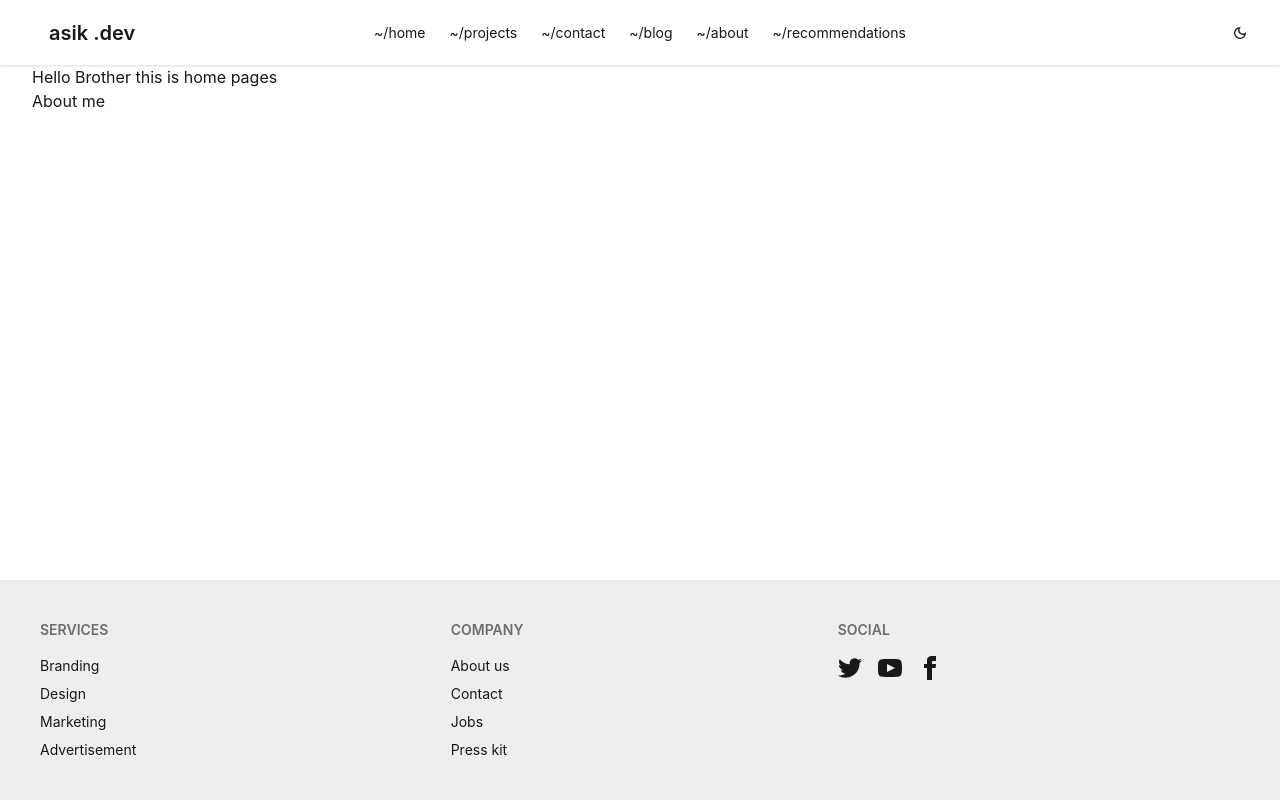
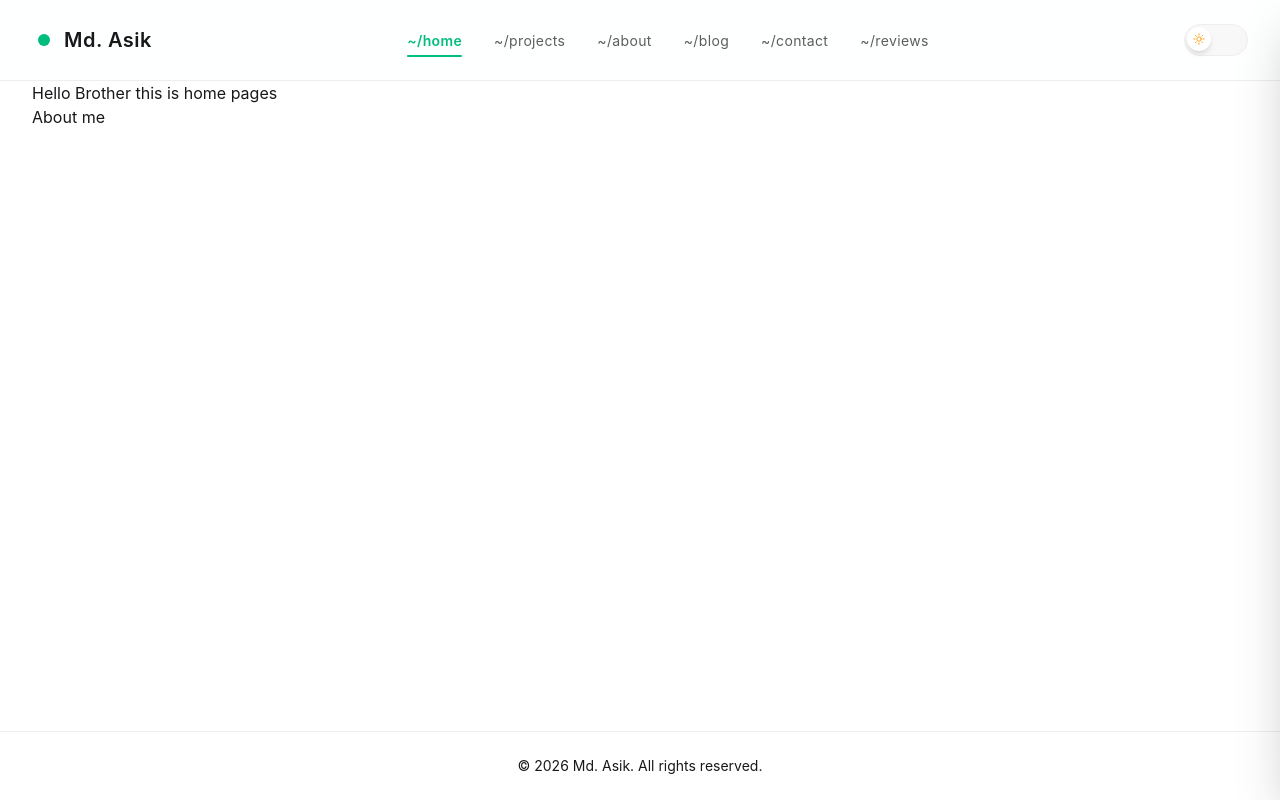
Before and after one commit to asik247/my_protfolio, a React (Vite) app: page / in a window 1280 px wide. Built offline with nearby package versions, Linux system fonts and the light colour scheme.

Commit message:
nav done

```diff
--- a/src/Components/Footer/Foot.jsx
+++ b/src/Components/Footer/Foot.jsx
@@ -2,59 +2,10 @@ import React from 'react';
 
 const Foot = () => {
     return (
-        <footer className="footer sm:footer-horizontal bg-base-300 text-base-content p-10">
-            <nav>
-                <h6 className="footer-title">Services</h6>
-                <a className="link link-hover">Branding</a>
-                <a className="link link-hover">Design</a>
-                <a className="link link-hover">Marketing</a>
-                <a className="link link-hover">Advertisement</a>
-            </nav>
-            <nav>
-                <h6 className="footer-title">Company</h6>
-                <a className="link link-hover">About us</a>
-                <a className="link link-hover">Contact</a>
-                <a className="link link-hover">Jobs</a>
-                <a className="link link-hover">Press kit</a>
-            </nav>
-            <nav>
-                <h6 className="footer-title">Social</h6>
-                <div className="grid grid-flow-col gap-4">
-                    <a>
-                        <svg
-                            xmlns="http://www.w3.org/2000/svg"
-                            width="24"
-                            height="24"
-                            viewBox="0 0 24 24"
-                            className="fill-current">
-                            <path
-                                d="M24 4.557c-.883.392-1.832.656-2.828.775 1.017-.609 1.798-1.574 2.165-2.724-.951.564-2.005.974-3.127 1.195-.897-.957-2.178-1.555-3.594-1.555-3.179 0-5.515 2.966-4.797 6.045-4.091-.205-7.719-2.165-10.148-5.144-1.29 2.213-.669 5.108 1.523 6.574-.806-.026-1.566-.247-2.229-.616-.054 2.281 1.581 4.415 3.949 4.89-.693.188-1.452.232-2.224.084.626 1.956 2.444 3.379 4.6 3.419-2.07 1.623-4.678 2.348-7.29 2.04 2.179 1.397 4.768 2.212 7.548 2.212 9.142 0 14.307-7.721 13.995-14.646.962-.695 1.797-1.562 2.457-2.549z"></path>
-                        </svg>
-                    </a>
-                    <a>
-                        <svg
-                            xmlns="http://www.w3.org/2000/svg"
-                            width="24"
-                            height="24"
-                            viewBox="0 0 24 24"
-                            className="fill-current">
-                            <path
-                                d="M19.615 3.184c-3.604-.246-11.631-.245-15.23 0-3.897.266-4.356 2.62-4.385 8.816.029 6.185.484 8.549 4.385 8.816 3.6.245 11.626.246 15.23 0 3.897-.266 4.356-2.62 4.385-8.816-.029-6.185-.484-8.549-4.385-8.816zm-10.615 12.816v-8l8 3.993-8 4.007z"></path>
-                        </svg>
-                    </a>
-                    <a>
-                        <svg
-                            xmlns="http://www.w3.org/2000/svg"
-                            width="24"
-                            height="24"
-                            viewBox="0 0 24 24"
-                            className="fill-current">
-                            <path
-                                d="M9 8h-3v4h3v12h5v-12h3.642l.358-4h-4v-1.667c0-.955.192-1.333 1.115-1.333h2.885v-5h-3.808c-3.596 0-5.192 1.583-5.192 4.615v3.385z"></path>
-                        </svg>
-                    </a>
-                </div>
-            </nav>
+        <footer className="footer footer-center p-6 bg-base-100 text-base-content border-t border-base-300">
+            <p>
+                © 2026 Md. Asik. All rights reserved.
+            </p>
         </footer>
     );
 };
--- a/src/Components/Navbar/Nav.jsx
+++ b/src/Components/Navbar/Nav.jsx
@@ -1,39 +1,161 @@
-import React from 'react';
-import { MdOutlineDarkMode } from 'react-icons/md';
-import { Link } from 'react-router';
-const Nav = () => {
-    const links = <>
-        <li><Link>~/home</Link></li>
-        <li><Link>~/projects</Link></li>
-        <li><Link>~/contact</Link></li>
-        <li><Link>~/blog</Link></li>
-        <li><Link>~/about</Link></li>
-        <li><Link>~/recommendations</Link></li>
-    </>
+import React, { useState } from 'react';
+import { Link, NavLink } from 'react-router';
+import { GoDotFill } from 'react-icons/go';
+import { HiOutlineSun, HiOutlineMoon } from 'react-icons/hi2';
+import { HiMenuAlt3 } from 'react-icons/hi';
+import { IoClose } from 'react-icons/io5';
+
+const Nav = ({ theme, setTheme }) => {
+    const [isOpen, setIsOpen] = useState(false);
+    const isDark = theme === 'dark';
+
+    const links = [
+        { name: '~/home', path: '/' },
+        { name: '~/projects', path: '/projects' },
+        { name: '~/about', path: '/about' },
+        { name: '~/blog', path: '/blog' },
+        { name: '~/contact', path: '/contact' },
+        { name: '~/reviews', path: '/reviews' },
+    ];
+
     return (
-        <div className="navbar bg-base-100 shadow-sm w-full max-w-7xl mx-auto px-4 sm:px-6 lg:px-8">
-            <div className="navbar-start ">
-                <div className="dropdown">
-                    <div tabIndex={0} role="button" className="btn btn-ghost lg:hidden">
-                        <svg xmlns="http://www.w3.org/2000/svg" className="h-5 w-5" fill="none" viewBox="0 0 24 24" stroke="currentColor"> <path strokeLinecap="round" strokeLinejoin="round" strokeWidth="2" d="M4 6h16M4 12h8m-8 6h16" /> </svg>
+        <>
+            {/* Navbar */}
+            <nav className="sticky top-0 z-50 bg-base-100/90 backdrop-blur border-b border-base-300">
+                <div className="max-w-7xl mx-auto px-4 sm:px-6 lg:px-8">
+                    <div className="h-20 flex items-center justify-between gap-4">
+
+                        {/* Logo */}
+                        <Link
+                            to="/"
+                            className="flex items-center gap-2 shrink-0 group"
+                        >
+                            <GoDotFill className="text-2xl text-emerald-500 shrink-0 transition-transform duration-300 group-hover:scale-125" />
+                            <span className="font-semibold text-xl tracking-wide leading-none whitespace-nowrap">
+                                Md. Asik
+                            </span>
+                        </Link>
+
+                        {/* Desktop Menu */}
+                        <ul className="hidden lg:flex items-center gap-8">
+                            {links.map((link) => (
+                                <li key={link.path}>
+                                    <NavLink
+                                        to={link.path}
+                                        className={({ isActive }) =>
+                                            `group relative py-1 text-sm tracking-wide transition-colors duration-300 ${isActive
+                                                ? 'text-emerald-500 font-semibold'
+                                                : 'text-base-content/70 hover:text-emerald-500'
+                                            }`
+                                        }
+                                    >
+                                        {({ isActive }) => (
+                                            <>
+                                                {link.name}
+                                                <span
+                                                    className={`absolute -bottom-1 left-0 h-[2px] bg-emerald-500 rounded-full transition-all duration-300 ${isActive ? 'w-full' : 'w-0 group-hover:w-full'
+                                                        }`}
+                                                />
+                                            </>
+                                        )}
+                                    </NavLink>
+                                </li>
+                            ))}
+                        </ul>
+
+                        {/* Right Side */}
+                        <div className="flex items-center gap-3 shrink-0">
+
+                            {/* Theme Toggle — sliding pill switch */}
+                            <button
+                                onClick={() => setTheme(isDark ? 'light' : 'dark')}
+                                aria-label="Toggle theme"
+                                aria-pressed={isDark}
+                                className={`relative h-8 w-16 shrink-0 rounded-full cursor-pointer border transition-colors duration-300 ${isDark
+                                    ? 'bg-base-300 border-emerald-500'
+                                    : 'bg-base-200 border-base-300'
+                                    }`}
+                            >
+                                <span
+                                    className={`absolute top-0.5 h-6 w-6 rounded-full bg-base-100 shadow-md flex items-center justify-center transition-all duration-300 ${isDark ? 'translate-x-8' : 'translate-x-0.5'
+                                        }`}
+                                >
+                                    {isDark ? (
+                                        <HiOutlineMoon className="text-sm text-emerald-500" />
+                                    ) : (
+                                        <HiOutlineSun className="text-sm text-amber-500" />
+                                    )}
+                                </span>
+                            </button>
+
+                            {/* Mobile Menu */}
+                            <button
+                                onClick={() => setIsOpen(true)}
+                                className="btn btn-ghost btn-circle lg:hidden"
+                                aria-label="Open menu"
+                            >
+                                <HiMenuAlt3 className="text-xl" />
+                            </button>
+                        </div>
                     </div>
-                    <ul
-                        tabIndex="-1"
-                        className="menu menu-sm dropdown-content bg-base-100 rounded-box z-1 mt-3 w-52 p-2 shadow">
-                        {links}
-                    </ul>
                 </div>
-                <a className="btn btn-ghost text-xl">asik .dev</a>
-            </div>
-            <div className="navbar-center hidden lg:flex">
-                <ul className="menu menu-horizontal px-1">
-                     {links}
+            </nav>
+
+            {/* Overlay */}
+            <div
+                onClick={() => setIsOpen(false)}
+                className={`fixed inset-0 bg-black/40 z-40 transition-all duration-300 ${isOpen
+                    ? 'opacity-100 visible'
+                    : 'opacity-0 invisible'
+                    }`}
+            />
+
+            {/* Mobile Drawer */}
+            <div
+                className={`fixed top-0 right-0 h-screen w-72 bg-base-100 border-l border-base-300 shadow-2xl z-50 transition-transform duration-300 ${isOpen
+                    ? 'translate-x-0'
+                    : 'translate-x-full'
+                    }`}
+            >
+                {/* Header */}
+                <div className="flex items-center justify-between p-5 border-b border-base-300">
+                    <Link to="/" onClick={() => setIsOpen(false)} className="flex items-center gap-1">
+                        <GoDotFill className="text-3xl text-emerald-500" />
+                        <span className="font-bold text-xl">
+                            Md. Asik
+                        </span>
+                    </Link>
+
+                    <button
+                        onClick={() => setIsOpen(false)}
+                        className="btn btn-ghost btn-circle"
+                        aria-label="Close menu"
+                    >
+                        <IoClose className="text-2xl" />
+                    </button>
+                </div>
+
+                {/* Mobile Links */}
+                <ul className="p-6 space-y-5">
+                    {links.map((link) => (
+                        <li key={link.path}>
+                            <NavLink
+                                to={link.path}
+                                onClick={() => setIsOpen(false)}
+                                className={({ isActive }) =>
+                                    `block transition-colors duration-300 ${isActive
+                                        ? 'text-emerald-500 font-semibold'
+                                        : 'text-base-content/70 hover:text-emerald-500'
+                                    }`
+                                }
+                            >
+                                {link.name}
+                            </NavLink>
+                        </li>
+                    ))}
                 </ul>
             </div>
-            <div className="navbar-end">
-                <MdOutlineDarkMode />
-            </div>
-        </div>
+        </>
     );
 };
 
--- a/src/Layouts/RootLayout.jsx
+++ b/src/Layouts/RootLayout.jsx
@@ -1,16 +1,34 @@
-import React from 'react';
+import React, { useEffect, useState } from 'react';
+import { Outlet } from 'react-router';
 import Nav from '../Components/Navbar/Nav';
-import { Outlet } from 'react-router';
 import Foot from '../Components/Footer/Foot';
 
 const RootLayout = () => {
+    const [theme, setTheme] = useState(
+        localStorage.getItem('theme') || 'light'
+    );
+
+    useEffect(() => {
+        document.documentElement.setAttribute(
+            'data-theme',
+            theme
+        );
+
+        localStorage.setItem('theme', theme);
+    }, [theme]);
+
     return (
-        <div className='min-h-screen flex flex-col'>
-            <Nav></Nav>
-            <main className='flex-1 w-full max-w-7xl mx-auto px-4 sm:px-6 lg:px-8'>
-                <Outlet></Outlet>
+        <div className="min-h-screen flex flex-col">
+            <Nav
+                theme={theme}
+                setTheme={setTheme}
+            />
+
+            <main className="flex-1 w-full max-w-7xl mx-auto px-4 sm:px-6 lg:px-8">
+                <Outlet />
             </main>
-            <Foot></Foot>
+
+            <Foot />
         </div>
     );
 };
--- a/src/index.css
+++ b/src/index.css
@@ -1,4 +1,42 @@
 @import "tailwindcss";
-@plugin "daisyui"{
-  themes: light --default;
+@plugin "daisyui";
+
+/* Smooth theme transition */
+html,
+body,
+#root {
+  min-height: 100%;
 }
+
+html,
+body,
+nav,
+footer,
+section,
+div,
+main,
+article,
+aside,
+header,
+button,
+a,
+input,
+textarea {
+  transition:
+    background-color 300ms ease,
+    color 300ms ease,
+    border-color 300ms ease,
+    box-shadow 300ms ease;
+}
+
+/* Smooth scrolling */
+html {
+  scroll-behavior: smooth;
+}
+
+/* Better text rendering */
+body {
+  text-rendering: optimizeLegibility;
+  -webkit-font-smoothing: antialiased;
+  -moz-osx-font-smoothing: grayscale;
+}
```
